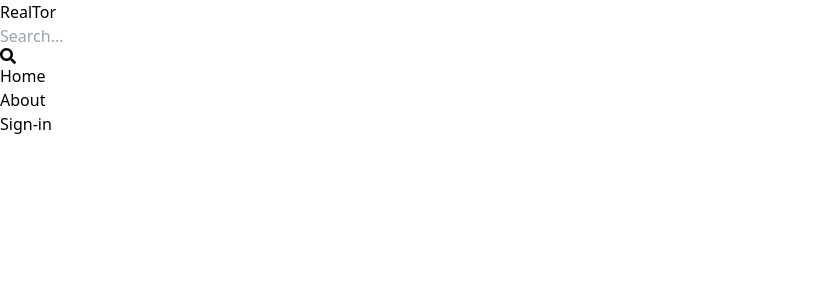
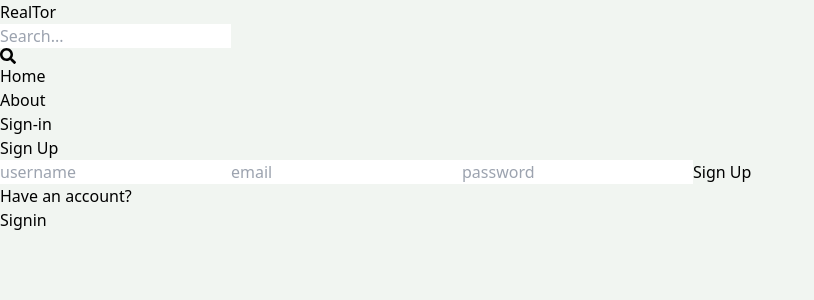
Before and after one commit to Pritish2005/MERN-RealEstate, a React (Vite) app in the folder client/: page /signup in a window 1280 px wide. Shown: the top 300 px of the page, without its empty margins (0-814 px from the left). Built offline with nearby package versions, Linux system fonts and the light colour scheme.

Commit message:
Signup page UI

```diff
--- a/client/src/App.jsx
+++ b/client/src/App.jsx
@@ -6,6 +6,7 @@ import Signout from './pages/Signout'
 import About from './pages/About'
 import Profile from './pages/Profile'
 import Header from './components/Header'
+import Signup from './pages/Signup'
 
 function App() {
   return (
@@ -14,8 +15,9 @@ function App() {
       <Header/>
       <Routes>
       <Route path='/' element={<Home/>} />
-      <Route path='/sign-in' element={<Signin/>} />
-      <Route path='/sign-out' element={<Signout/>} />
+      <Route path='/signin' element={<Signin/>} />
+      <Route path='/signout' element={<Signout/>} />
+      <Route path='/signup' element={<Signup/>} />
       <Route path='/about' element={<About/>} />
       <Route path='/profile' element={<Profile/>} />
       </Routes>
--- a/client/src/index.css
+++ b/client/src/index.css
@@ -1,3 +1,7 @@
 @tailwind base;
 @tailwind components;
 @tailwind utilities;
+
+body{
+    background-color:rgb(241,245,241);
+}
--- /dev/null
+++ b/client/src/pages/Signup.jsx
@@ -0,0 +1,22 @@
+import React from 'react'
+import { Link } from 'react-router-dom'
+
+function Signup() {
+  return (
+    <div className=' p-3 mx-auto max-w-lg'>
+      <h1 className=' text-center font-semibold text-3xl my-7'>Sign Up</h1>
+      <form className=' flex flex-col gap-3'>
+        <input type="text" placeholder='username' className='border p-3 rounded-lg' id='username' />
+        <input type="text" placeholder='email' className='border p-3 rounded-lg' id='email' />
+        <input type="text" placeholder='password' className='border p-3 rounded-lg' id='password' />
+        <button className=' bg-slate-700 text-white p-3 rounded-lg uppercase hover:opacity-95 disabled:opacity-70'>Sign Up</button>
+      </form>
+      <div className=" flex gap-2 mt-5">
+        <p>Have an account? </p>
+        <Link className=' text-blue-700' to='/signin'>Signin</Link>
+      </div>
+    </div>
+  )
+}
+
+export default Signup
```
